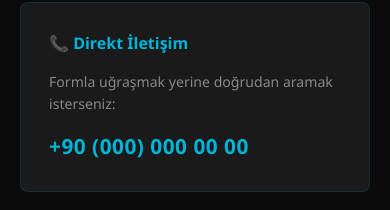
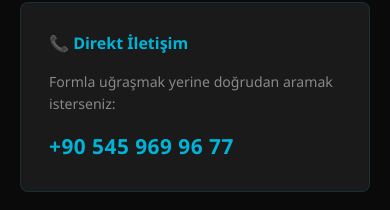
Before and after one commit to NSDMT/MUSK-Akademi, a React (Vite) app: page /kayit in a window 390 px wide. Shown: the part 2772-2982 px from the top of the page. Built offline with nearby package versions, Linux system fonts and the light colour scheme.

Commit message:
fix: update phone number in register page info panel

```diff
--- a/src/pages/Register.jsx
+++ b/src/pages/Register.jsx
@@ -319,8 +319,8 @@ export default function Register() {
             <div className="card register-info__card">
               <h3>📞 Direkt İletişim</h3>
               <p>Formla uğraşmak yerine doğrudan aramak isterseniz:</p>
-              <a href="tel:+905000000000" className="register-info__phone">
-                +90 (000) 000 00 00
+              <a href="tel:+905459699677" className="register-info__phone">
+                +90 545 969 96 77
               </a>
             </div>
             <div className="card register-info__card">
```
